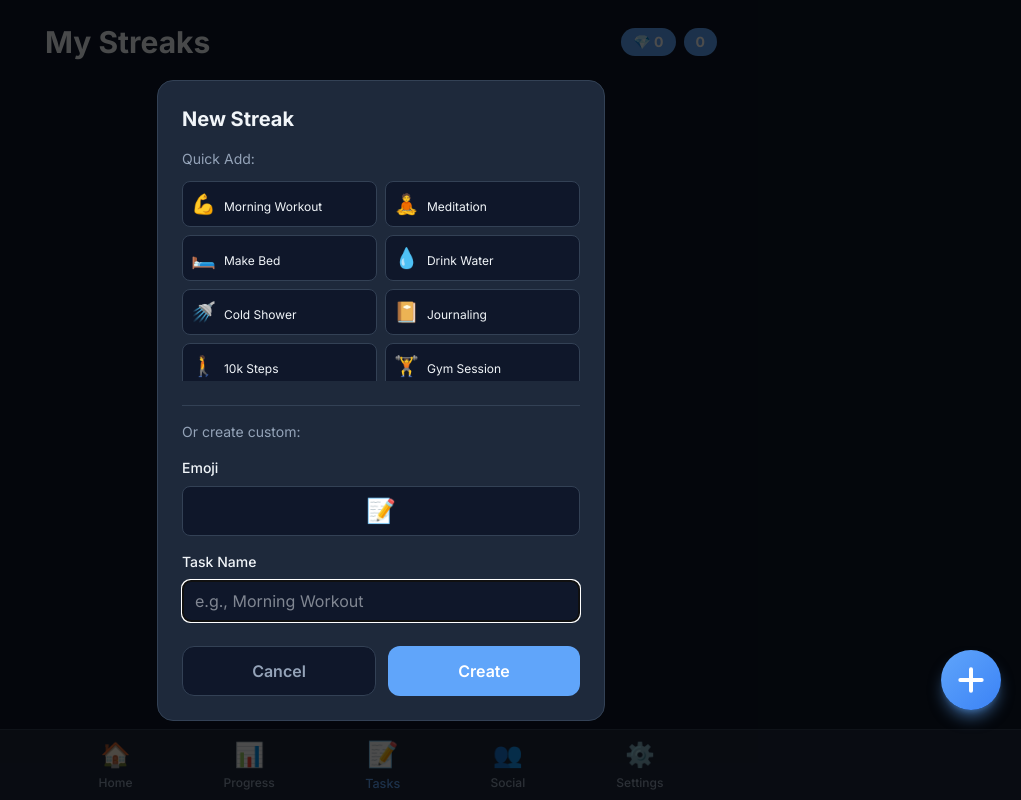
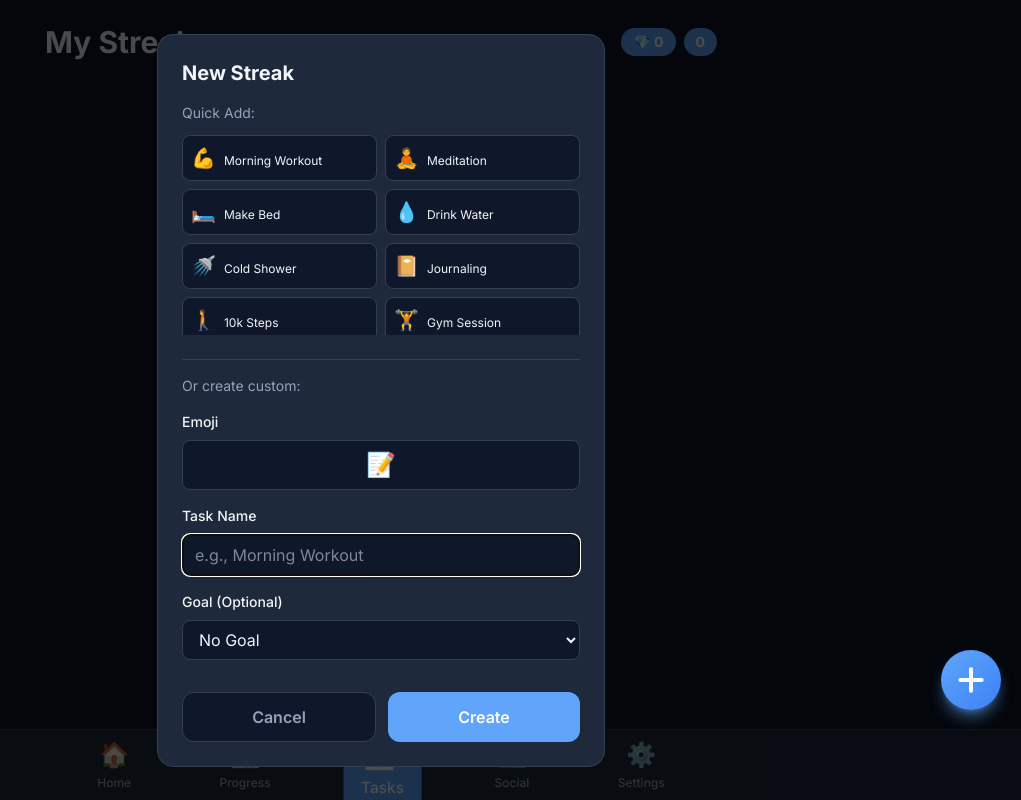
Before and after one commit to rahulyes1/streakman, a Next.js app: page /tasks in a window 1280 px wide. Both pictures are taken after a click on the button "Add task". Shown: the whole page, without its empty margins (259-1280 px from the left). Built offline with nearby package versions, Linux system fonts and the light colour scheme.

Commit message:
added new feature

```diff
--- a/app/page.js
+++ b/app/page.js
@@ -16,6 +16,15 @@ export default function Home() {
   const [showLevelUp, setShowLevelUp] = useState(false);
   const [freezeTokens, setFreezeTokens] = useState(0);
   const router = useRouter();
+
+  // Redirect to tasks page on initial load
+  useEffect(() => {
+    const hasVisitedHome = sessionStorage.getItem('visited_home');
+    if (!hasVisitedHome) {
+      sessionStorage.setItem('visited_home', 'true');
+      router.push('/tasks');
+    }
+  }, [router]);
 
   // Load tasks from localStorage
   useEffect(() => {
@@ -138,8 +147,28 @@ export default function Home() {
           </div>
 
           {/* Motivational Message */}
-          <div className="bg-gradient-to-r from-[#60A5FA]/10 to-[#34D399]/10 border border-[#60A5FA]/30 rounded-2xl p-6 text-center mb-8">
+          <div className="bg-gradient-to-r from-[#60A5FA]/10 to-[#34D399]/10 border border-[#60A5FA]/30 rounded-2xl p-6 text-center mb-6">
             <p className="text-lg font-medium">{getMotivation()}</p>
+          </div>
+
+          {/* Quick Stats Widgets */}
+          <div className="grid grid-cols-2 gap-3 mb-8">
+            <div className="bg-[#1E293B] rounded-xl border border-[#334155] p-4">
+              <div className="flex items-center justify-between mb-2">
+                <span className="text-sm text-[#94A3B8]">Active Tasks</span>
+                <span className="text-2xl">📝</span>
+              </div>
+              <p className="text-3xl font-bold">{tasks.length}</p>
+              <p className="text-xs text-[#64748B] mt-1">Total tasks tracked</p>
+            </div>
+            <div className="bg-[#1E293B] rounded-xl border border-[#334155] p-4">
+              <div className="flex items-center justify-between mb-2">
+                <span className="text-sm text-[#94A3B8]">Completed</span>
+                <span className="text-2xl">✅</span>
+              </div>
+              <p className="text-3xl font-bold">{completedToday}</p>
+              <p className="text-xs text-[#64748B] mt-1">Tasks done today</p>
+            </div>
           </div>
 
           {/* Daily Spin */}
--- a/app/tasks/page.js
+++ b/app/tasks/page.js
@@ -65,7 +65,13 @@ function TasksContent() {
   const [tasks, setTasks] = useState([]);
   const [selectedTask, setSelectedTask] = useState(null);
   const [showAddModal, setShowAddModal] = useState(false);
-  const [newTask, setNewTask] = useState({ name: "", emoji: "📝" });
+  const [newTask, setNewTask] = useState({
+    name: "",
+    emoji: "📝",
+    goalType: "none", // none, amount, time, intensity
+    goalValue: "",
+    goalUnit: ""
+  });
   const [freezeTokens, setFreezeTokens] = useState(0);
 
   // Load tasks
@@ -128,10 +134,13 @@ function TasksContent() {
       lastCompletedDate: null,
       completionHistory: Array(7).fill(false),
       freezeProtected: false,
+      goalType: newTask.goalType,
+      goalValue: newTask.goalValue,
+      goalUnit: newTask.goalUnit,
     };
 
     saveTasks([...tasks, task]);
-    setNewTask({ name: "", emoji: "📝" });
+    setNewTask({ name: "", emoji: "📝", goalType: "none", goalValue: "", goalUnit: "" });
     setShowAddModal(false);
   };
 
@@ -291,6 +300,7 @@ function TasksContent() {
                         key={task.id}
                         task={task}
                         onTogglePin={togglePin}
+                        onComplete={completeTask}
                         onClick={() => setSelectedTask(task)}
                       />
                     ))}
@@ -310,6 +320,7 @@ function TasksContent() {
                         key={task.id}
                         task={task}
                         onTogglePin={togglePin}
+                        onComplete={completeTask}
                         onClick={() => setSelectedTask(task)}
                       />
                     ))}
@@ -545,13 +556,84 @@ function TasksContent() {
                   autoFocus
                 />
               </div>
+
+              {/* Goal Tracking */}
+              <div>
+                <label className="block text-sm font-medium mb-2">Goal (Optional)</label>
+                <select
+                  value={newTask.goalType}
+                  onChange={(e) =>
+                    setNewTask({ ...newTask, goalType: e.target.value, goalValue: "", goalUnit: "" })
+                  }
+                  className="w-full bg-[#0F172A] border border-[#334155] rounded-lg px-3 py-2 mb-2"
+                >
+                  <option value="none">No Goal</option>
+                  <option value="amount">Amount (e.g., 10 pages, 5 reps)</option>
+                  <option value="time">Time (e.g., 30 minutes)</option>
+                  <option value="intensity">Intensity Level</option>
+                </select>
+
+                {newTask.goalType === "amount" && (
+                  <div className="flex gap-2">
+                    <input
+                      type="number"
+                      value={newTask.goalValue}
+                      onChange={(e) => setNewTask({ ...newTask, goalValue: e.target.value })}
+                      placeholder="10"
+                      className="flex-1 bg-[#0F172A] border border-[#334155] rounded-lg px-3 py-2"
+                    />
+                    <input
+                      type="text"
+                      value={newTask.goalUnit}
+                      onChange={(e) => setNewTask({ ...newTask, goalUnit: e.target.value })}
+                      placeholder="pages"
+                      className="flex-1 bg-[#0F172A] border border-[#334155] rounded-lg px-3 py-2"
+                    />
+                  </div>
+                )}
+
+                {newTask.goalType === "time" && (
+                  <div className="flex gap-2">
+                    <input
+                      type="number"
+                      value={newTask.goalValue}
+                      onChange={(e) => setNewTask({ ...newTask, goalValue: e.target.value })}
+                      placeholder="30"
+                      className="flex-1 bg-[#0F172A] border border-[#334155] rounded-lg px-3 py-2"
+                    />
+                    <select
+                      value={newTask.goalUnit}
+                      onChange={(e) => setNewTask({ ...newTask, goalUnit: e.target.value })}
+                      className="flex-1 bg-[#0F172A] border border-[#334155] rounded-lg px-3 py-2"
+                    >
+                      <option value="">Unit</option>
+                      <option value="minutes">Minutes</option>
+                      <option value="hours">Hours</option>
+                    </select>
+                  </div>
+                )}
+
+                {newTask.goalType === "intensity" && (
+                  <select
+                    value={newTask.goalValue}
+                    onChange={(e) => setNewTask({ ...newTask, goalValue: e.target.value, goalUnit: "" })}
+                    className="w-full bg-[#0F172A] border border-[#334155] rounded-lg px-3 py-2"
+                  >
+                    <option value="">Select Intensity</option>
+                    <option value="Light">Light</option>
+                    <option value="Moderate">Moderate</option>
+                    <option value="Intense">Intense</option>
+                    <option value="Maximum">Maximum</option>
+                  </select>
+                )}
+              </div>
             </div>
 
             <div className="flex gap-3 mt-6">
               <button
                 onClick={() => {
                   setShowAddModal(false);
-                  setNewTask({ name: "", emoji: "📝" });
+                  setNewTask({ name: "", emoji: "📝", goalType: "none", goalValue: "", goalUnit: "" });
                 }}
                 className="flex-1 py-3 rounded-xl font-semibold bg-[#0F172A] text-[#94A3B8] hover:border-[#60A5FA] border border-[#334155] transition-colors"
               >
@@ -587,11 +669,10 @@ export default function TasksPage() {
 }
 
 // Task Row Component
-function TaskRow({ task, onTogglePin, onClick }) {
+function TaskRow({ task, onTogglePin, onComplete, onClick }) {
   return (
     <div
-      onClick={onClick}
-      className={`bg-[#1E293B] rounded-xl border p-4 cursor-pointer transition-all hover:border-[#60A5FA]/50 ${
+      className={`bg-[#1E293B] rounded-xl border p-4 transition-all ${
         task.completedToday
           ? "border-[#34D399] shadow-lg shadow-[#34D399]/20"
           : "border-[#334155]"
@@ -600,7 +681,7 @@ function TaskRow({ task, onTogglePin, onClick }) {
       <div className="flex items-center gap-3">
         <span className="text-3xl">{task.emoji}</span>
 
-        <div className="flex-1">
+        <div className="flex-1 cursor-pointer" onClick={onClick}>
           <div className="flex items-center gap-2">
             <h3 className="font-semibold">{task.name}</h3>
             {task.freezeProtected && (
@@ -609,10 +690,33 @@ function TaskRow({ task, onTogglePin, onClick }) {
               </span>
             )}
           </div>
-          <p className="text-sm text-[#94A3B8]">
-            🔥 {task.streak} {task.streak === 1 ? "day" : "days"}
-          </p>
+          <div className="flex items-center gap-2">
+            <p className="text-sm text-[#94A3B8]">
+              🔥 {task.streak} {task.streak === 1 ? "day" : "days"}
+            </p>
+            {task.goalType && task.goalType !== "none" && (
+              <span className="text-xs text-[#60A5FA]">
+                • Goal: {task.goalValue} {task.goalUnit || task.goalValue}
+              </span>
+            )}
+          </div>
         </div>
+
+        {!task.completedToday ? (
+          <button
+            onClick={(e) => {
+              e.stopPropagation();
+              onComplete(task.id);
+            }}
+            className="px-4 py-2 rounded-lg font-semibold bg-[#60A5FA] text-white hover:bg-[#3B82F6] transition-colors text-sm"
+          >
+            ✓ Done
+          </button>
+        ) : (
+          <div className="px-4 py-2 rounded-lg font-semibold bg-[#34D399] text-white text-sm">
+            ✅ Done
+          </div>
+        )}
 
         <button
           onClick={(e) => {
--- a/components/BottomNav.js
+++ b/components/BottomNav.js
@@ -20,19 +20,20 @@ function BottomNavContent() {
       <div className="flex items-center justify-around h-[70px] max-w-2xl mx-auto px-2">
         {NAV_ITEMS.map((item) => {
           const isActive = pathname === item.href;
+          const isTasksButton = item.href === "/tasks";
 
           return (
             <Link
               key={item.href}
               href={item.href}
-              className={`flex flex-col items-center justify-center gap-1 px-3 py-2 rounded-lg transition-all ${
-                isActive
-                  ? "text-[#60A5FA] scale-105"
-                  : "text-[#94A3B8] hover:text-[#F1F5F9]"
+              className={`flex flex-col items-center justify-center gap-1 rounded-lg transition-all ${
+                isTasksButton
+                  ? `px-4 py-2 ${isActive ? "text-white bg-[#60A5FA] scale-110" : "text-[#94A3B8] hover:text-[#F1F5F9]"}`
+                  : `px-3 py-2 ${isActive ? "text-[#60A5FA] scale-105" : "text-[#94A3B8] hover:text-[#F1F5F9]"}`
               }`}
             >
-              <span className="text-2xl">{item.icon}</span>
-              <span className="text-xs font-medium">{item.label}</span>
+              <span className={isTasksButton ? "text-3xl" : "text-2xl"}>{item.icon}</span>
+              <span className={`font-medium ${isTasksButton ? "text-sm" : "text-xs"}`}>{item.label}</span>
             </Link>
           );
         })}
```
